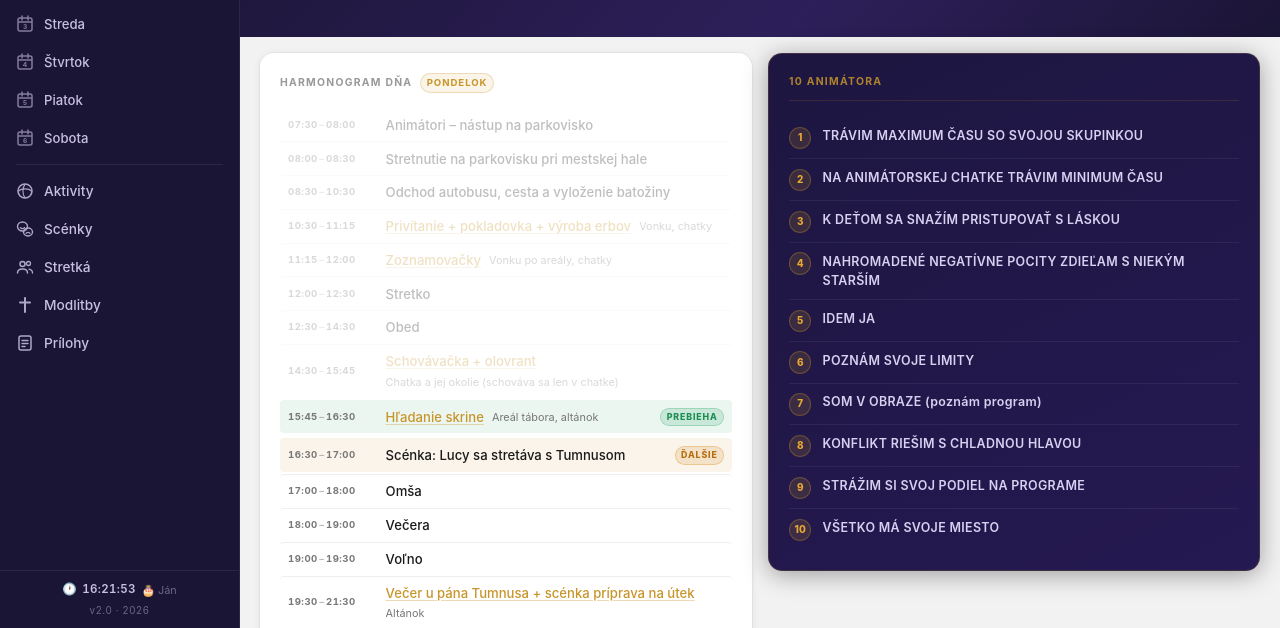
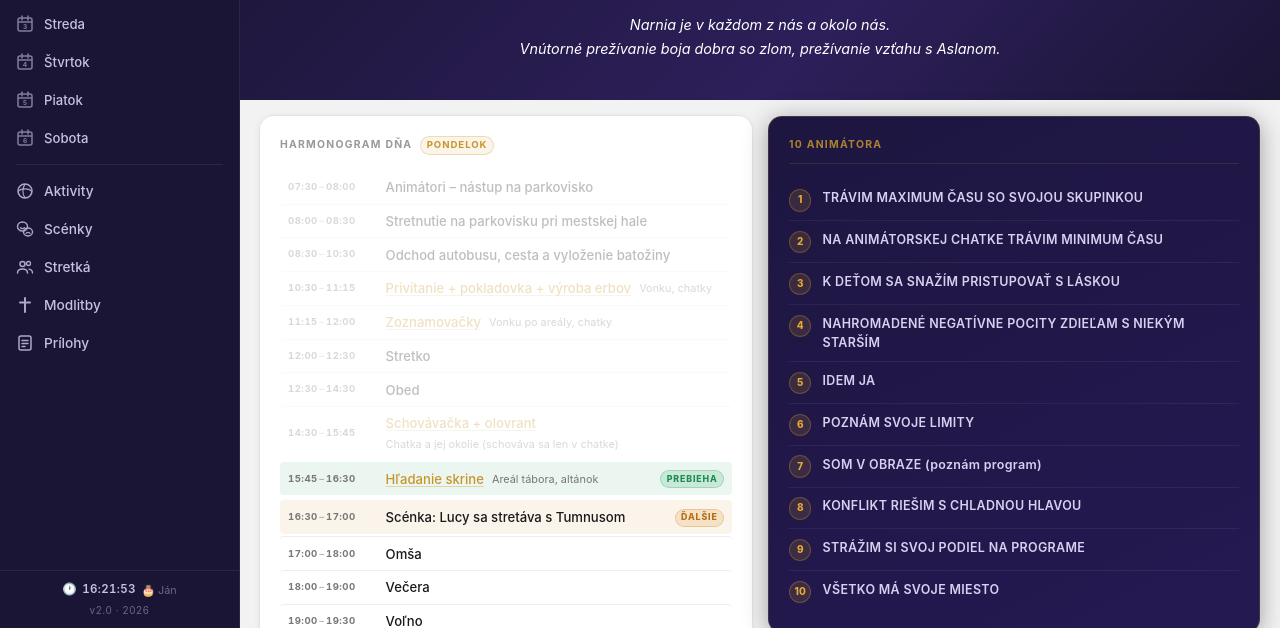
Before and after one commit to jozefxcabala/chatovacka-2026, a plain HTML site: page index.html in a window 1280 px wide. Shown: the part 172-800 px from the top of the page. Drawn offline with Linux system fonts and the light colour scheme.

Commit message:
pridane myslienky dni a tabora

```diff
--- a/css/base.css
+++ b/css/base.css
@@ -185,6 +185,15 @@ body {
   font-weight: 600;
   letter-spacing: 0.08em;
   color: rgba(200, 149, 42, 0.9);
+}
+
+.uvod-hero-motto {
+  margin: 1rem 0 0;
+  padding: 0;
+  font-size: 0.9rem;
+  font-style: italic;
+  color: var(--text-secondary);
+  line-height: 1.6;
 }
 
 .uvod-info-strip {
--- a/data/config.js
+++ b/data/config.js
@@ -8,6 +8,7 @@ export const campMeta = {
   version:   'v2.0',
   campName:  'Narnia 2026',
   theme:     'Lev, čarodejnica a šatník',
+  motto:     'Narnia je v každom z nás a okolo nás.\nVnútorné prežívanie boja dobra so zlom, prežívanie vzťahu s Aslanom.',
   campDates: { start: '2026-06-28', end: '2026-07-04' },
   location:  'Chatovačka, Donovaly'
 };
--- a/data/days.js
+++ b/data/days.js
@@ -18,7 +18,7 @@
 export const days = [
   {
     id: 'pondelok', label: 'Pondelok', date: '2026-06-29', dayIndex: 1,
-    thought: 'Začíname dobrodružstvo v Narnii. Srdcia otvorené, oči nahor!',
+    thought: 'Veci sa nikdy neudejú rovnakým spôsobom dvakrát',
     thoughtAuthor: null,
     vedúciDna: 'Marta, Josky',
     schedule: [
@@ -45,7 +45,7 @@ export const days = [
   },
   {
     id: 'utorok', label: 'Utorok', date: '2026-06-30', dayIndex: 2,
-    thought: 'Edmund vstupuje do temnoty. My vstupujeme do svetla.',
+    thought: 'Nie všetko, čo sa zdá na prvý pohľad dobré, aj dobré je!',
     thoughtAuthor: null,
     vedúciDna: 'Miška',
     schedule: [
@@ -60,7 +60,7 @@ export const days = [
   },
   {
     id: 'streda', label: 'Streda', date: '2026-07-01', dayIndex: 3,
-    thought: 'Dbáme o ducha. Deň pokoja a nájdenia sa.',
+    thought: 'Obklopení dobrom môžeme bojovať proti zlu.',
     thoughtAuthor: null,
     vedúciDna: 'Tomáš Blaha',
     schedule: [
@@ -75,7 +75,7 @@ export const days = [
   },
   {
     id: 'stvrtok', label: 'Štvrtok', date: '2026-07-02', dayIndex: 4,
-    thought: 'Aslan dáva život. My sme jeho odraz.',
+    thought: 'Konfrontujem svoju vieru v dennodenných rozhodnutiach. Pre čo sa rozhodnem ja? Lucy sa už rozhodla!',
     thoughtAuthor: null,
     vedúciDna: 'Čaby',
     schedule: [
@@ -91,7 +91,7 @@ export const days = [
   },
   {
     id: 'piatok', label: 'Piatok', date: '2026-07-03', dayIndex: 5,
-    thought: 'Finálna bitka. Narnia bude slobodná!',
+    thought: 'Máš odvahu zastať sa iných? Si pripravený priniesť obetu?',
     thoughtAuthor: null,
     vedúciDna: 'Ajka',
     schedule: [
--- a/js/render.js
+++ b/js/render.js
@@ -83,6 +83,10 @@ export function buildUvod(campData, navItems) {
   html += '<p class="uvod-eyebrow">Tábor ' + meta.year + '</p>';
   html += '<h1 class="uvod-hero-title">' + escapeHtml(meta.campName) + '</h1>';
   html += '<p class="uvod-hero-theme">' + escapeHtml(meta.theme) + '</p>';
+  if (meta.motto) {
+    html += '<blockquote class="uvod-hero-motto">' +
+      escapeHtml(meta.motto).replace(/\n/g, '<br>') + '</blockquote>';
+  }
   html += '</div>';
 
   // Announcements strip (above dashboard)
```
